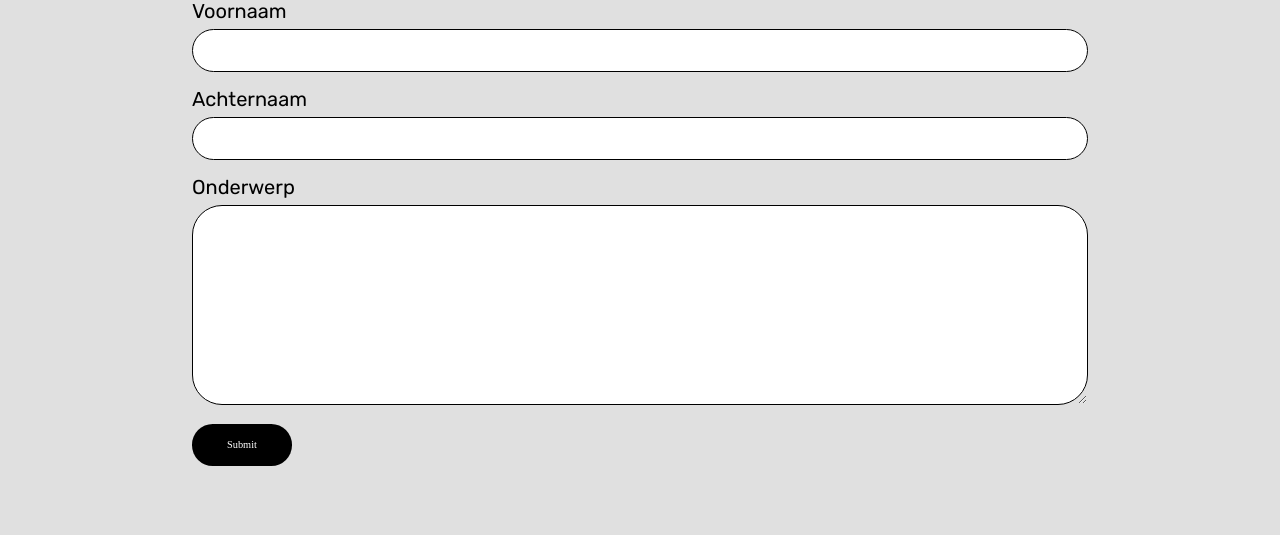
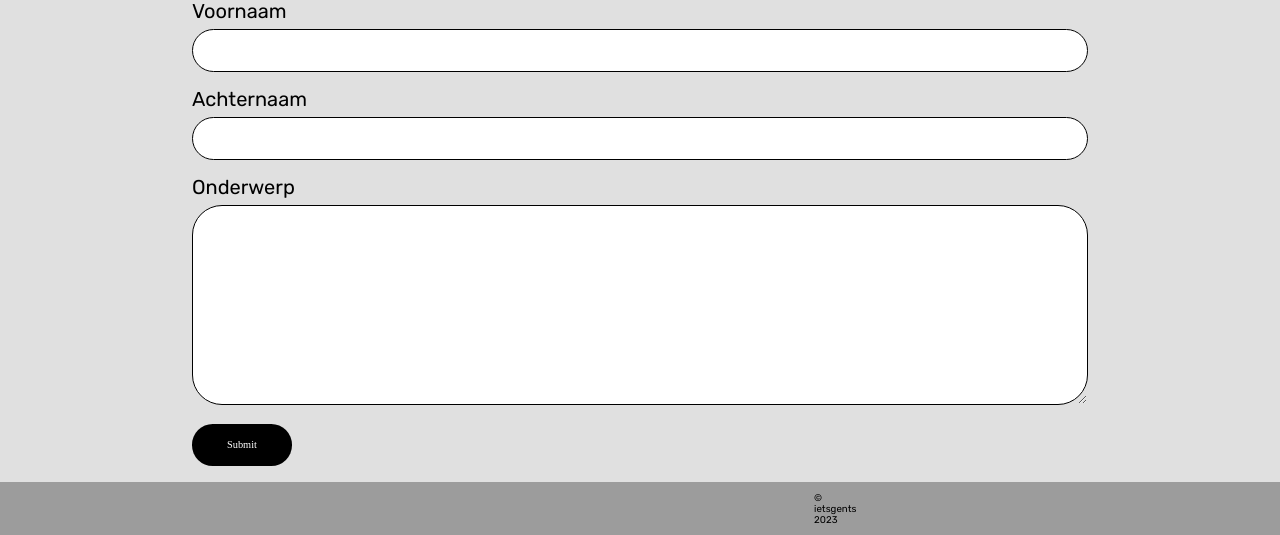
Before and after one commit to ThianDhaene/CoWorking, a PHP site: page /contact in a window 1280 px wide. Shown: the part 265-800 px from the top of the page. Run offline with PHP 8.4, Linux system fonts and the light colour scheme.

Commit message:
footer toegevoegd contactpagina

```diff
--- a/website/contact/index.html
+++ b/website/contact/index.html
@@ -55,7 +55,19 @@
           </div>
     </main>
     <footer>
-    </footer>
+        <div class="footer-p">
+          <p>&copy; ietsgents 2023</p>
+        </div>
+        <nav class="socials">
+          <ul>
+            <li>
+              <a href="https://www.instagram.com/ietsgents/" target="_blank"
+                ><img src="../img/instagram_logo.png" alt=""
+              /></a>
+            </li>
+          </ul>
+        </nav>
+      </footer>
 </body>
 
 </html>
--- a/website/contact/style.css
+++ b/website/contact/style.css
@@ -157,4 +157,5 @@ input[type=submit]:hover {
   font-size: 20px ;
   font-family: "Rubik", sans-serif;
 
+
 }
```
